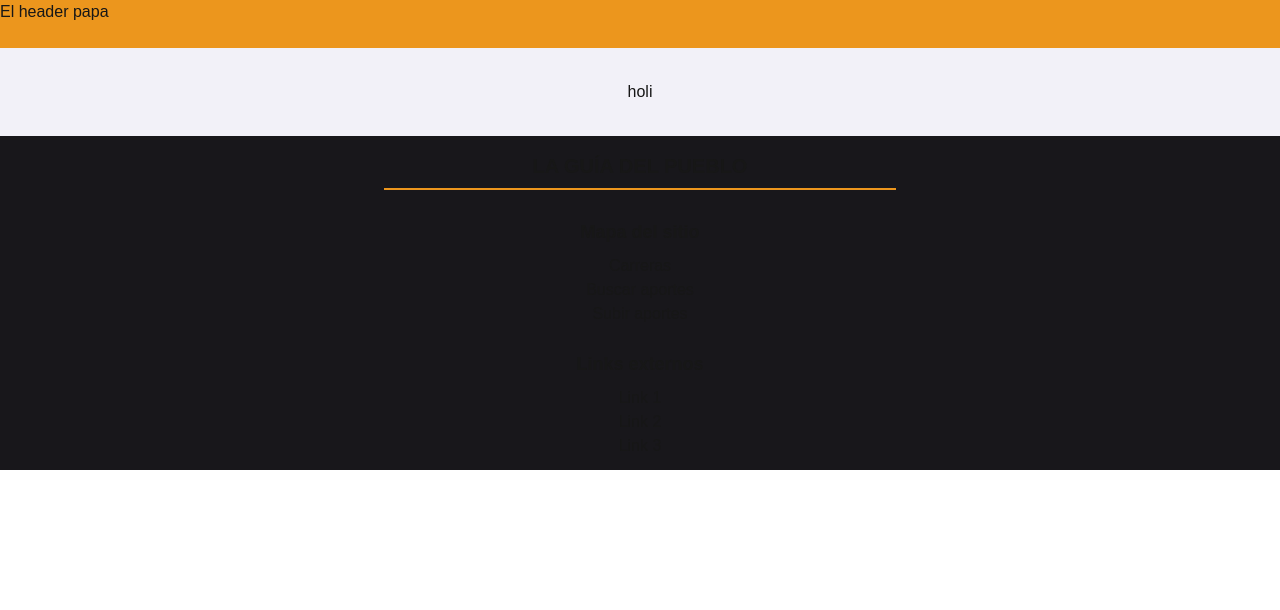
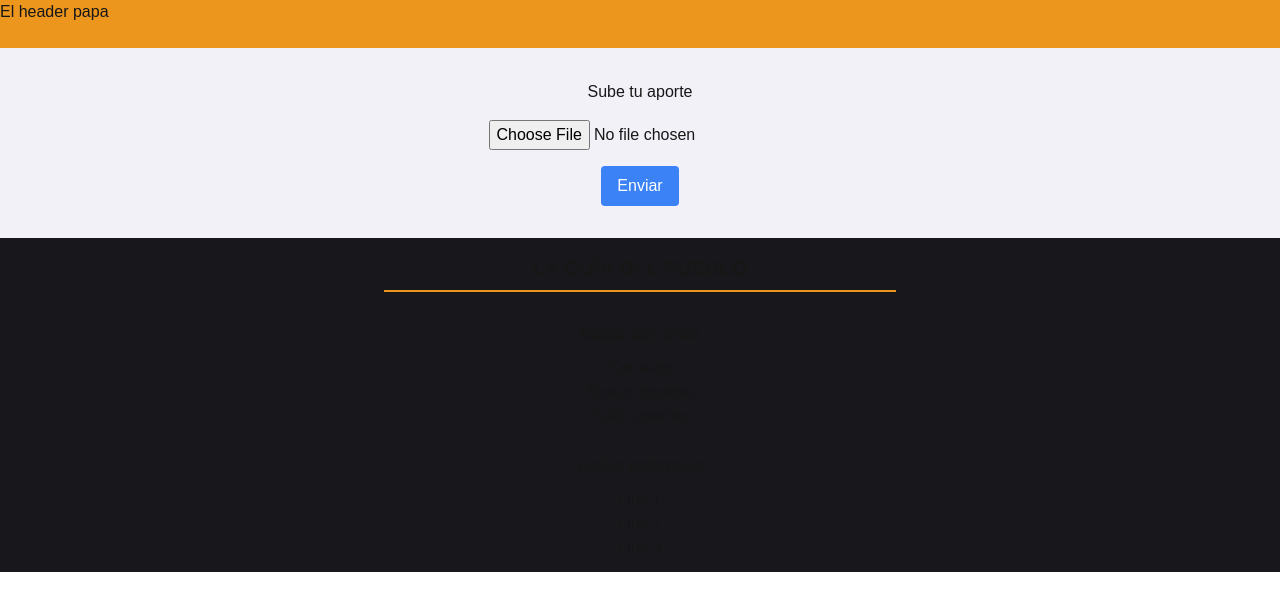
Before and after one commit to malvarezgayral/humanasGuide-frontend-app, a Next.js app: page /upload in a window 1280 px wide. Shown: the top 610 px of the page. Built offline with nearby package versions, Linux system fonts and the light colour scheme; no server answers.

Commit message:
uploadFile section wip

```diff
--- /dev/null
+++ b/src/components/UploadFieldSection.tsx
@@ -0,0 +1,64 @@
+const MAX_FILE_SIZE = 5 * 1024 * 1024;
+
+export const UploadFieldSection = (props: any) => {
+    const { handleSubmit, selectedFile, setSelectedFile, setErrorMessage, errorMessage } = props;
+
+
+    const handleFileChange = (event: React.ChangeEvent<HTMLInputElement>) => {
+        const file = event.target.files?.[0];
+
+        if (file) {
+            // Validar tipo de archivo
+            const allowedTypes = [".pdf", ".odt", ".docx"];
+            const fileType = file.name.split(".").pop()?.toLowerCase();
+
+            if (!allowedTypes.includes(`.${fileType}`)) {
+                setErrorMessage("Formato de archivo no permitido. Solo .pdf, .odt, .docx");
+                setSelectedFile(null);
+                return;
+            }
+
+            // Validar tamaño del archivo
+            if (file.size > MAX_FILE_SIZE) {
+                setErrorMessage("El archivo excede el tamaño máximo de 5MB.");
+                setSelectedFile(null);
+                return;
+            }
+
+            // Si pasa las validaciones, actualizar el estado
+            setSelectedFile(file);
+            setErrorMessage(null);
+        }
+    };
+
+    return <><div>
+        Sube tu aporte
+    </div>
+        <div className="mt-4">
+            <input
+                type="file"
+                accept=".pdf,.odt,.docx"
+                onChange={handleFileChange}
+            />
+            {errorMessage && (
+                <p className="text-red-500 mt-2">{errorMessage}</p>
+            )}
+        </div>
+        {selectedFile && (
+            <div className="border p-4 mt-4 w-full max-w-md">
+                <p className="text-black">
+                    <strong>Archivo seleccionado:</strong> {selectedFile.name}
+                </p>
+                <p className="text-black">
+                    <strong>Tamaño:</strong> {(selectedFile.size / 1024).toFixed(2)} KB
+                </p>
+            </div>
+        )}
+        <button
+            className="bg-blue-500 text-white px-4 py-2 mt-4 rounded"
+            onClick={handleSubmit}
+        >
+            Enviar
+        </button>
+    </>
+}
--- a/src/components/UploadFile.tsx
+++ b/src/components/UploadFile.tsx
@@ -5,6 +5,7 @@ import { fetchMajors } from "@/services/api/getMajors";
 import { getAllSubjectsBy } from "@/services/api/getSubjects";
 import { getAllCalls, getAllTypes, getAllYears } from "@/services/api/getFormData";
 import CustomSelection from "./CustomSelection";
+import { UploadFieldSection } from "./UploadFieldSection";
 
 
 export const UploadFile = () => {
@@ -16,6 +17,9 @@ export const UploadFile = () => {
     const [types, setTypes] = useState<string[]>([]);
     const [years, setYears] = useState<string[]>([]);
     const [calls, setCalls] = useState<string[]>([]);
+
+    const [selectedFile, setSelectedFile] = useState<File | null>(null);
+    const [errorMessage, setErrorMessage] = useState<string | null>(null);
 
     useEffect(() => {
         // Fetch data from API
@@ -54,9 +58,24 @@ export const UploadFile = () => {
         setPickedSubjectValue(Number(event.target.value))
     }
 
+    const handleSubmit = async () => {
+        if (!selectedFile) {
+          setErrorMessage("No se ha seleccionado ningún archivo válido.");
+          return;
+        }
+        console.log('selectedFile: ', selectedFile);
+
+        // Crear un FormData para enviar el archivo al backend
+        const formData = new FormData();
+        formData.append("file", selectedFile);
+        formData.append("carrera", pickedMajorValue?.toString() || "");
+        formData.append("catedra", pickedSubjectValue?.toString() || "");
+        console.log('formData: ', formData);
+    }
+
 
     return <div className="flex flex-col items-center h-full w-full bg-primaryWhite py-8">
-        <div>holi</div>
+        <UploadFieldSection handleSubmit={handleSubmit} setErrorMessage={setErrorMessage} errorMessage={errorMessage} setSelectedFile={setSelectedFile} selectedFile={selectedFile}/>
         {carreras && carreras.length > 0 && <CustomSelection pickedValue={pickedMajorValue}
             setPickedValue={handleChangeMajor}
             title={'carrera'}
```
